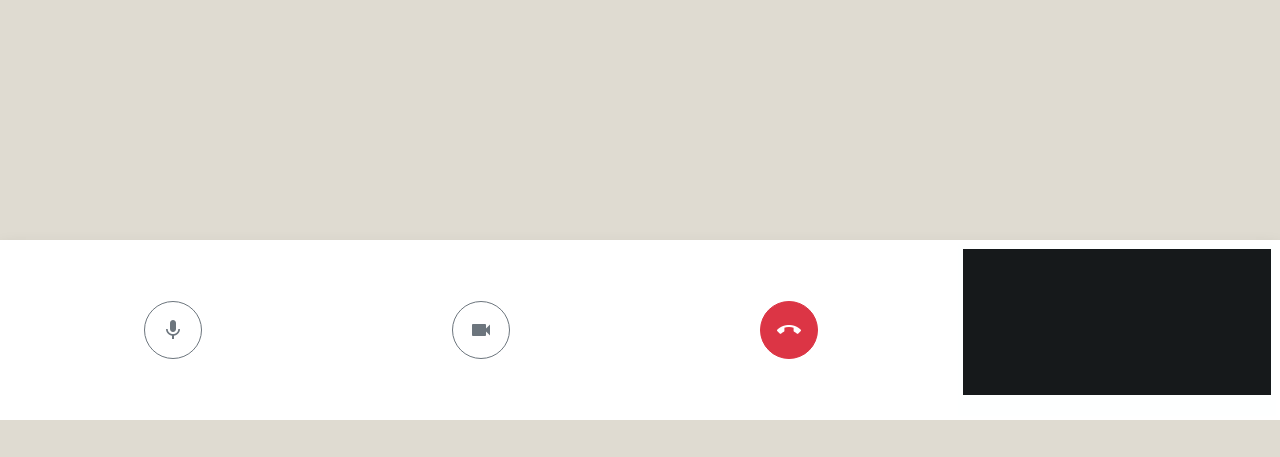
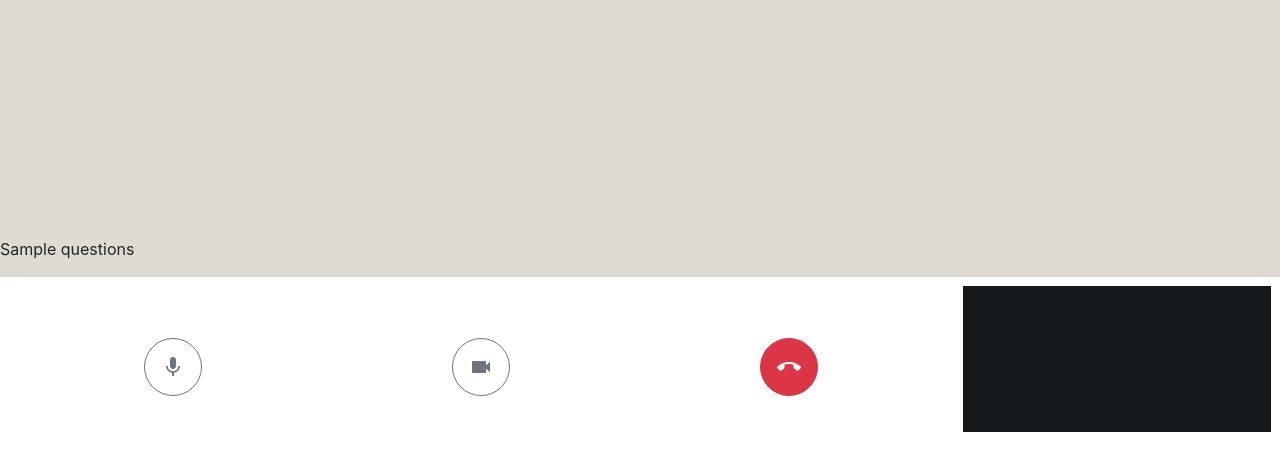
Before and after one commit to Aldiyar58/VideoChat, a Flask app: template templates/chatroom.html in a window 1280 px wide. Shown: the part 389-846 px from the top of the page. Before the commit the page ends 809 px from the top, so only its background shows below. Run offline with Flask 3, Linux system fonts and the light colour scheme; the template is opened without the code that fills it: most values are stand-ins (such as "Sample title", 1, 10 or a date in 2020); some libraries are stand-ins or nearby versions.

Commit message:
add questions

```diff
--- a/app.py
+++ b/app.py
@@ -103,7 +103,7 @@ def enter_room(room_id, language):
     print(response.choices[0].message)
 
     return render_template("chatroom.html", room_id=room_id, display_name=session[room_id]["name"],
-                           mute_audio=session[room_id]["mute_audio"], mute_video=session[room_id]["mute_video"])
+                           mute_audio=session[room_id]["mute_audio"], mute_video=session[room_id]["mute_video"], questions=response.choices[0].message)
 
 
 @app.route("/room/<string:room_id>/<string:language>/checkpoint/", methods=["GET", "POST"])
--- a/templates/chatroom.html
+++ b/templates/chatroom.html
@@ -52,6 +52,7 @@
 
     <div class="container-fluid px-0 mx-0">
         <div id="video_grid" class="video-grid"></div>
+        <div id="questions">{{questions}}</div>
 
         <div id="control_box" class="row control-box shadow">
             <div class="col-7 col-md-8 col-lg-9 d-flex justify-content-around align-items-center button-box">
```
